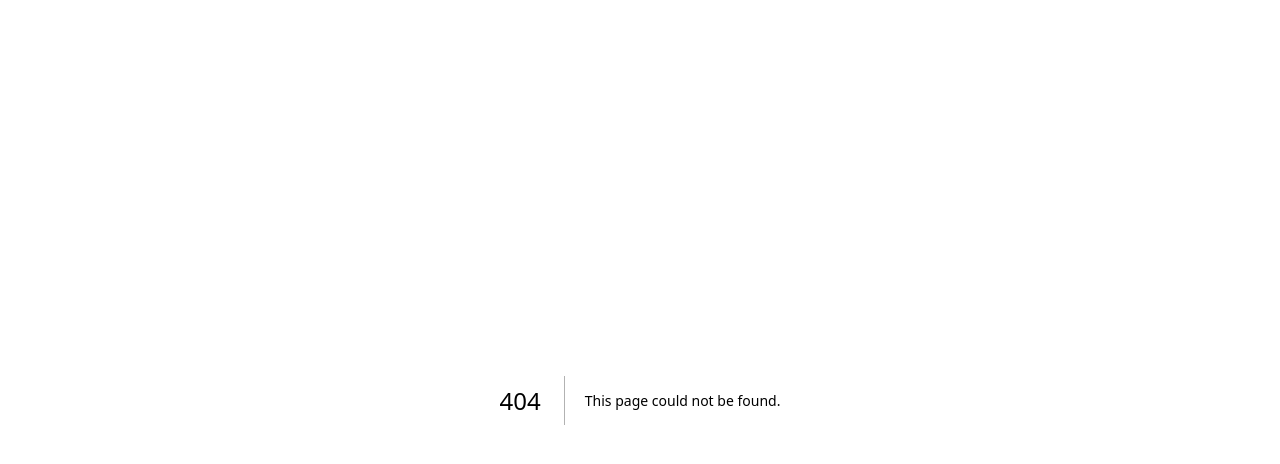
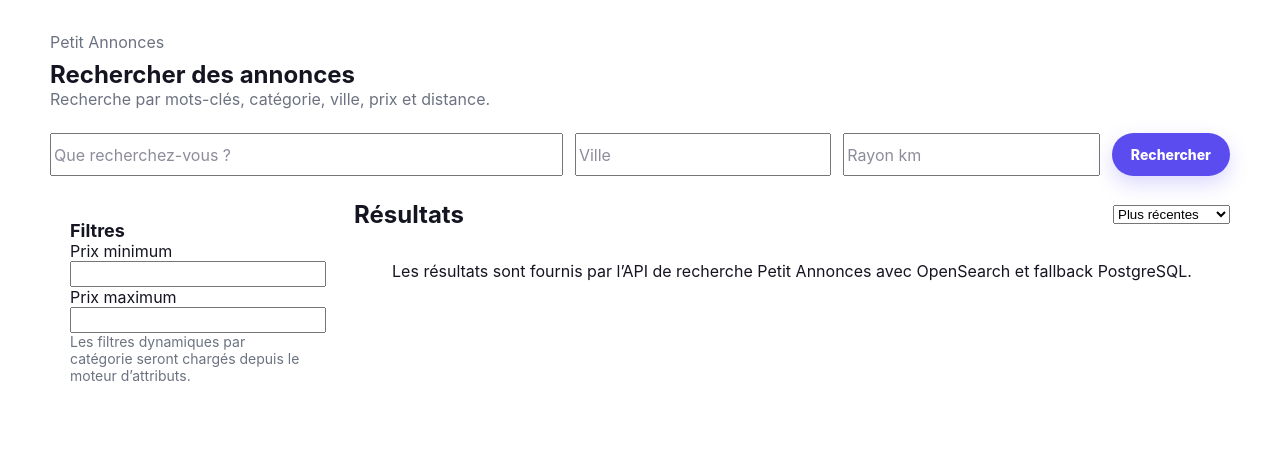
Before and after one commit to hakersoy66/petitannonces, a Next.js app in the folder apps/web/: page /recherche in a window 1280 px wide. Before the commit this address had no page. Shown: the top 464 px of the page. Built offline with nearby package versions, Linux system fonts and the light colour scheme.

Commit message:
feat(web): add search results page

```diff
--- /dev/null
+++ b/apps/web/app/recherche/page.tsx
@@ -0,0 +1,36 @@
+export default function SearchPage() {
+  return (
+    <main className="shell" style={{ padding: "32px 0 64px" }}>
+      <section style={{ display: "grid", gap: 24 }}>
+        <header>
+          <p style={{ color: "#6b7280", marginBottom: 8 }}>Petit Annonces</p>
+          <h1 style={{ margin: 0 }}>Rechercher des annonces</h1>
+          <p style={{ color: "#6b7280" }}>Recherche par mots-clés, catégorie, ville, prix et distance.</p>
+        </header>
+        <form action="/recherche" method="get" style={{ display: "grid", gridTemplateColumns: "2fr 1fr 1fr auto", gap: 12 }}>
+          <input name="q" placeholder="Que recherchez-vous ?" aria-label="Recherche" />
+          <input name="city" placeholder="Ville" aria-label="Ville" />
+          <input name="radiusKm" type="number" min="1" max="300" placeholder="Rayon km" aria-label="Rayon" />
+          <button className="button button-primary" type="submit">Rechercher</button>
+        </form>
+        <div style={{ display: "grid", gridTemplateColumns: "280px 1fr", gap: 24 }}>
+          <aside className="card" style={{ padding: 20 }}>
+            <h2 style={{ fontSize: 18 }}>Filtres</h2>
+            <label>Prix minimum<input name="minPrice" type="number" /></label>
+            <label>Prix maximum<input name="maxPrice" type="number" /></label>
+            <p style={{ color: "#6b7280", fontSize: 14 }}>Les filtres dynamiques par catégorie seront chargés depuis le moteur d’attributs.</p>
+          </aside>
+          <section>
+            <div style={{ display: "flex", justifyContent: "space-between", alignItems: "center" }}>
+              <h2>Résultats</h2>
+              <select aria-label="Trier"><option>Plus récentes</option><option>Prix croissant</option><option>Prix décroissant</option><option>Plus proches</option></select>
+            </div>
+            <div className="card" style={{ padding: 32, textAlign: "center" }}>
+              <p>Les résultats sont fournis par l’API de recherche Petit Annonces avec OpenSearch et fallback PostgreSQL.</p>
+            </div>
+          </section>
+        </div>
+      </section>
+    </main>
+  );
+}
```
